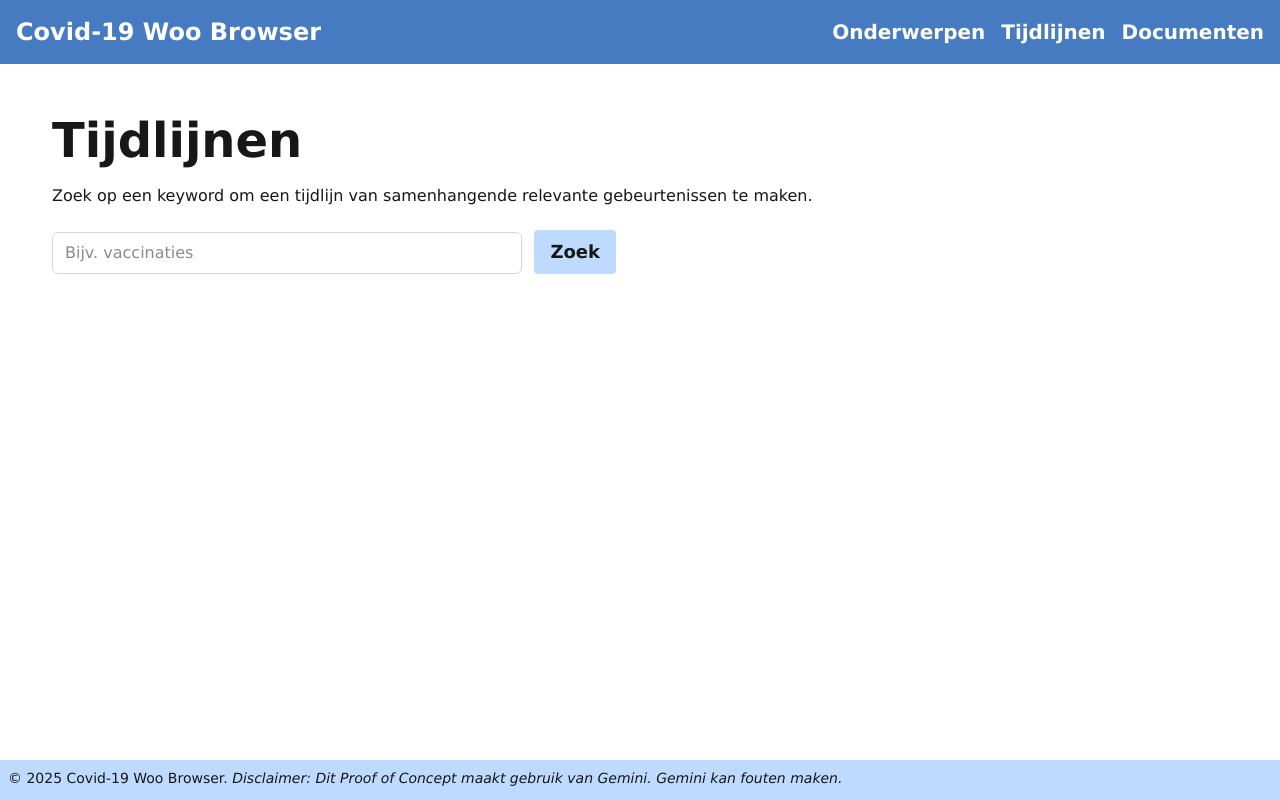
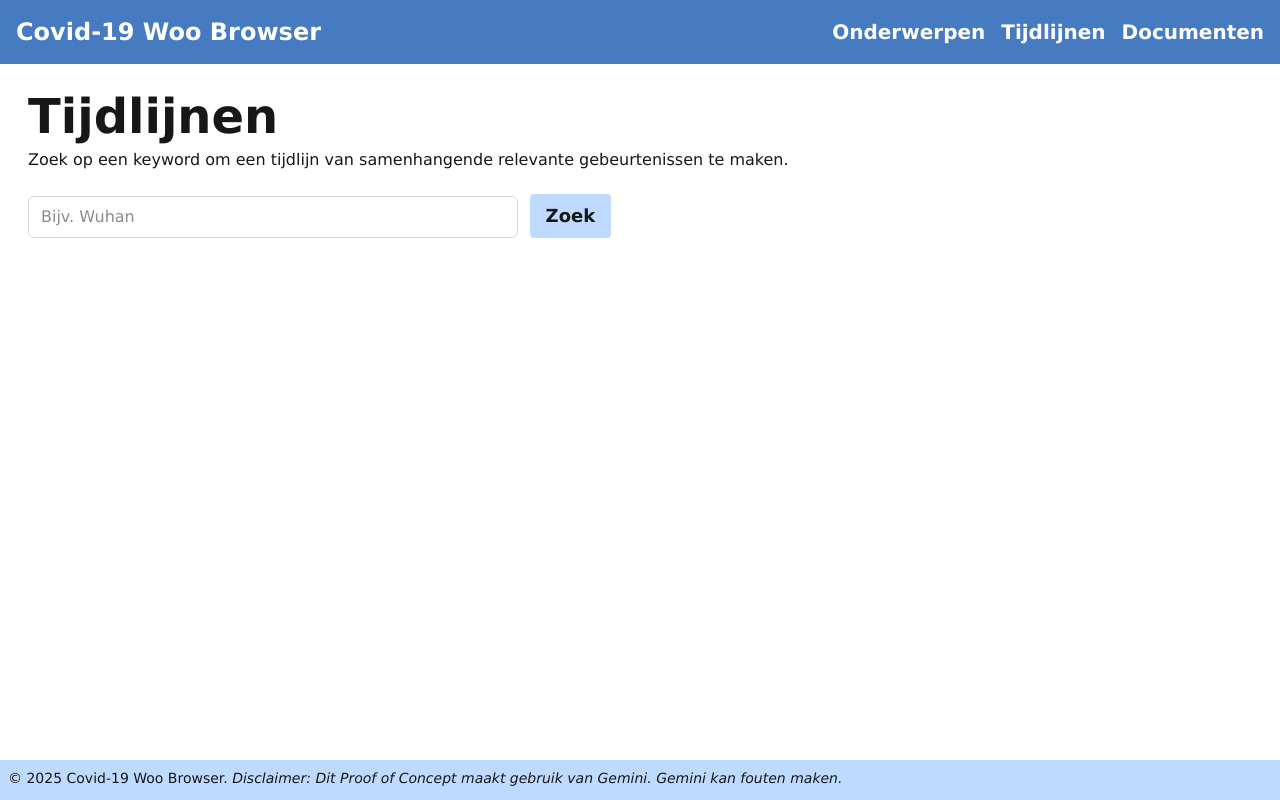
Before and after one commit to nenamagdalenaa/NA-tijdlijn-poc, a Next.js app in the folder front-end/: page /timelines in a window 1280 px wide. Built offline with nearby package versions, Linux system fonts and the light colour scheme; no server answers.

Commit message:
add: filter timelines

```diff
--- a/front-end/src/app/timelines/page.tsx
+++ b/front-end/src/app/timelines/page.tsx
@@ -1,7 +1,8 @@
-'use client';
+"use client";
 import TimelineCard from "@/components/timeline/TimelineCard";
-import { gql, useLazyQuery } from "@apollo/client";
-import React, { useState } from "react";
+import { gql, useLazyQuery, useQuery } from "@apollo/client";
+import React, { useMemo, useState } from "react";
+import Filter from "@/components/filter/Filter";
 
 const GET_TIMELINE_BY_QUERY = gql`
   query GetTimelineForQuery($query: String!) {
@@ -9,6 +10,18 @@ const GET_TIMELINE_BY_QUERY = gql`
       document {
         document_id
         sourceurl
+        persons {
+          person_id
+          name
+        }
+        organizations {
+          organization_id
+          name
+        }
+        groups {
+          group_id
+          name
+        }
       }
       date
       description
@@ -16,31 +29,88 @@ const GET_TIMELINE_BY_QUERY = gql`
   }
 `;
 
+const GET_TOP_ENTITIES = gql`
+  query {
+    topEntities {
+      persons {
+        id
+        name
+        count
+      }
+      organizations {
+        id
+        name
+        count
+      }
+      groups {
+        id
+        name
+        count
+      }
+    }
+  }
+`;
+
 export default function Timelines() {
   const [searchTerm, setSearchTerm] = useState("");
-  const [searchDocuments, { loading, data, error }] = useLazyQuery(GET_TIMELINE_BY_QUERY);
+
+  // State filters
+  const [selectedPersons, setSelectedPersons] = useState<string[]>([]);
+  const [selectedOrganizations, setSelectedOrganizations] = useState<string[]>([]);
+  const [selectedGroups, setSelectedGroups] = useState<string[]>([]);
+  const [startDate, setStartDate] = useState<string | null>(null);
+  const [endDate, setEndDate] = useState<string | null>(null);
+
+  // Queries
+  const [searchTimeline, { loading, data, error }] = useLazyQuery(GET_TIMELINE_BY_QUERY);
+  const { data: entitiesData, loading: entitiesLoading, error: entitiesError } = useQuery(GET_TOP_ENTITIES);
 
   const handleSearch = (e: React.FormEvent) => {
     e.preventDefault();
-    searchDocuments({
-      variables: {
-        query: searchTerm,
-      },
+    if (searchTerm.trim() !== "") {
+      searchTimeline({ variables: { query: searchTerm } });
+    }
+  };
+
+  // Gefilterde tijdlijn-items
+  const filteredTimeline = useMemo(() => {
+    if (!data?.getTimelineForQuery) return [];
+
+    return data.getTimelineForQuery.filter((item: any) => {
+      const doc = item.document;
+
+      const matchesPerson =
+        selectedPersons.length === 0 ||
+        doc.persons.some((p: any) => selectedPersons.includes(p.person_id));
+      const matchesOrganization =
+        selectedOrganizations.length === 0 ||
+        doc.organizations.some((o: any) => selectedOrganizations.includes(o.organization_id));
+      const matchesGroup =
+        selectedGroups.length === 0 ||
+        doc.groups.some((g: any) => selectedGroups.includes(g.group_id));
+
+      let matchesDate = true;
+      if (startDate) matchesDate = matchesDate && item.date >= startDate;
+      if (endDate) matchesDate = matchesDate && item.date <= endDate;
+
+      return matchesPerson && matchesOrganization && matchesGroup && matchesDate;
     });
-  };
+  }, [data?.getTimelineForQuery, selectedPersons, selectedOrganizations, selectedGroups, startDate, endDate]);
 
   return (
     <div>
-      <main className="m-6 p-7 flex flex-col h-[90vh]">
-        <h1 className='font-extrabold text-5xl'>Tijdlijnen</h1>
-        <p className="mt-5">Zoek op een keyword om een tijdlijn van samenhangende relevante gebeurtenissen te maken.</p>
+      <main className="p-7 flex flex-col h-[90vh]">
+        <h1 className="font-extrabold text-5xl">Tijdlijnen</h1>
+        <p className="mt-2">
+          Zoek op een keyword om een tijdlijn van samenhangende relevante gebeurtenissen te maken.
+        </p>
 
         <form onSubmit={handleSearch}>
           <input
             type="text"
             value={searchTerm}
             onChange={(e) => setSearchTerm(e.target.value)}
-            placeholder="Bijv. vaccinaties"
+            placeholder="Bijv. Wuhan"
             className="mt-6 px-3 py-2 border border-gray-300 rounded-md text-base focus:outline-none focus:ring-2 focus:ring-[#bedbff] focus:border-[#bedbff] w-[40%]"
           />
           <button
@@ -54,11 +124,31 @@ export default function Timelines() {
         {loading && <p className="mt-4">Laden...</p>}
         {error && <p className="mt-4 text-red-600">Fout: {error.message}</p>}
 
-        <div className="flex-1 overflow-y-auto rounded-lg p-4 bg-white mt-6">
-          {data && data.getTimelineForQuery.length > 0 && (
-            <TimelineCard timeline={data.getTimelineForQuery} />
+        <div className="flex flex-row gap-4 flex-1 overflow-y-auto">
+          {data && filteredTimeline.length > 0 && entitiesData && (
+            <>
+              <div className="w-1/3 bg-white p-4 overflow-y-auto">
+                <Filter
+                  persons={entitiesData.topEntities.persons}
+                  organizations={entitiesData.topEntities.organizations}
+                  groups={entitiesData.topEntities.groups}
+                  onFilterChange={({ persons, organizations, groups, dateRange }) => {
+                    setSelectedPersons(persons);
+                    setSelectedOrganizations(organizations);
+                    setSelectedGroups(groups);
+                    setStartDate(dateRange?.from ? dateRange.from.toISOString().split("T")[0] : null);
+                    setEndDate(dateRange?.to ? dateRange.to.toISOString().split("T")[0] : null);
+                  }}
+                />
+              </div>
+
+              <div className="flex-1 overflow-y-auto p-3">
+                <TimelineCard timeline={filteredTimeline} />
+              </div>
+            </>
           )}
-          {data && data.getTimelineForQuery.length === 0 && (
+
+          {data && filteredTimeline.length === 0 && (
             <p className="mt-4 text-gray-500">Geen resultaten gevonden.</p>
           )}
         </div>
--- a/front-end/src/app/topics/page.tsx
+++ b/front-end/src/app/topics/page.tsx
@@ -3,12 +3,17 @@ import TopicGrid from "@/components/topics/TopicGrid";
 
 export default function Topics() {
   return (
-    <div className="items-center flex flex-col gap-[32px]">
-      <main className="flex flex-col gap-[32px] row-start-2 items-center sm:items-start">
-        <h1 className='mt-6 font-extrabold text-5xl'>Onderwerpen</h1>
-        <h1>Klik op een onderwerp voor meer informatie over dat onderwerp.</h1>
+    <div className="p-7 flex flex-col h-[90vh]">
+      {/* Fixed top section */}
+      <header className="sticky top-0 z-10 bg-white">
+        <h1 className="font-extrabold text-5xl">Onderwerpen</h1>
+        <p>Klik op een onderwerp voor meer informatie over dat onderwerp.</p>
+      </header>
+
+      {/* Scrollable grid */}
+      <div className="flex-1 overflow-y-auto rounded-lg p-4 bg-white mt-6">
         <TopicGrid />
-      </main>
+      </div>
     </div>
   );
 }
```
